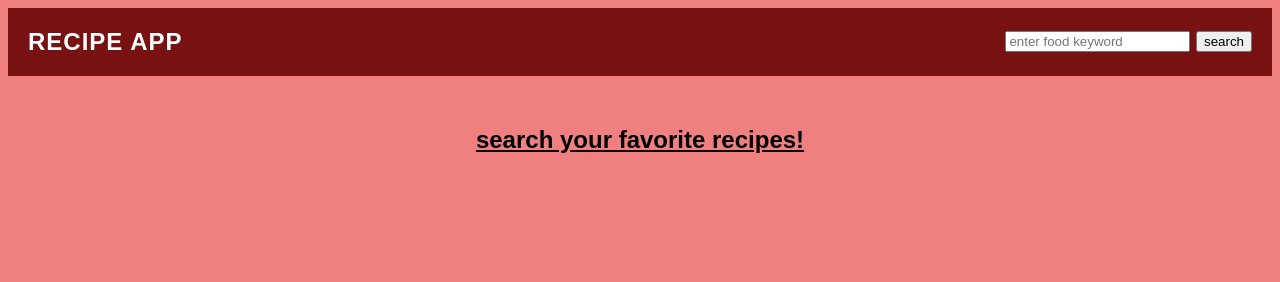
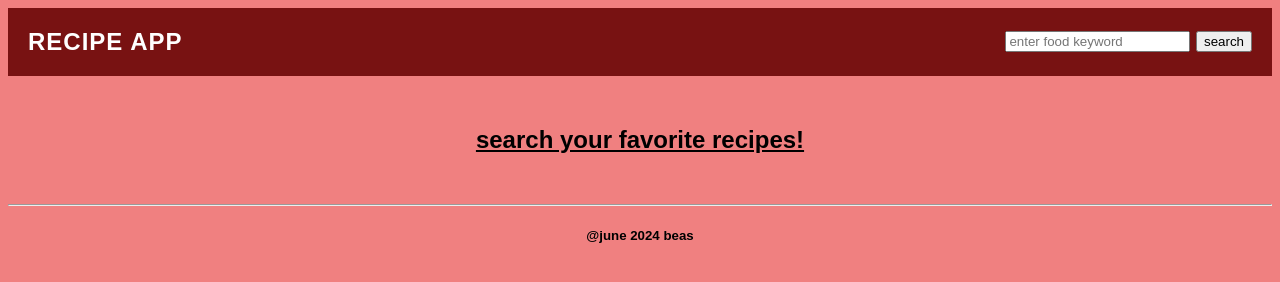
Before and after one commit to bellbuuu/recipeapp, a plain HTML site: page index.html in a window 1280 px wide. Drawn offline with Linux system fonts and the light colour scheme.

Commit message:
Update index.html

```diff
--- a/index.html
+++ b/index.html
@@ -30,6 +30,9 @@
 
         </section>
     </main>
+    <hr><div>
+        <h5 style="text-align: center;vertical-align: bottom;">@june 2024 beas</h4>
+    </div>
     <script src="script.js">
 
 
```
